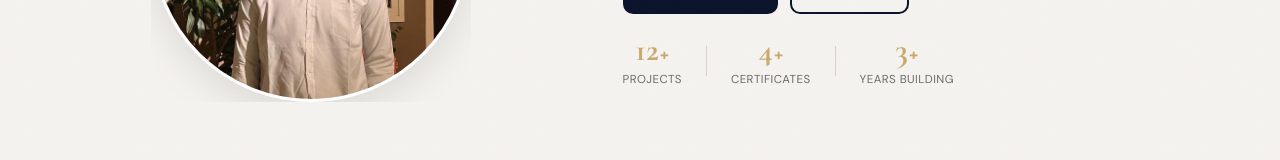
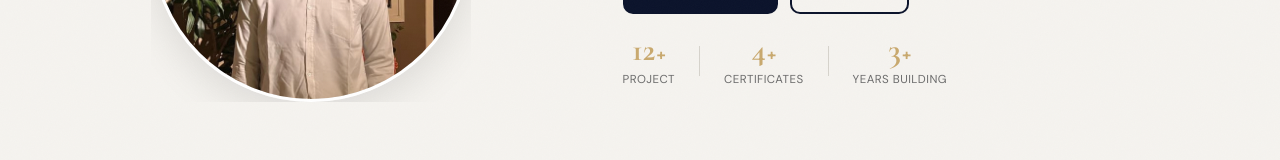
Before and after one commit to aviszola/AvisPorto, a React (Vite) app: page / in a window 1280 px wide. Shown: the part 439-599 px from the top of the page. Built offline with nearby package versions, Linux system fonts and the light colour scheme; no server answers.

Commit message:
minor/hero

```diff
--- a/src/components/Hero.tsx
+++ b/src/components/Hero.tsx
@@ -64,7 +64,7 @@ export default function Hero() {
           <div className="hero-stats" ref={statsRef}>
             <div className="stat">
               <div className="stat-val"><span className="stat-number" data-target="12">0</span><span className="stat-plus">+</span></div>
-              <p>Projects</p>
+              <p>Project </p>
             </div>
             <div className="stat-sep"></div>
             <div className="stat">
```
